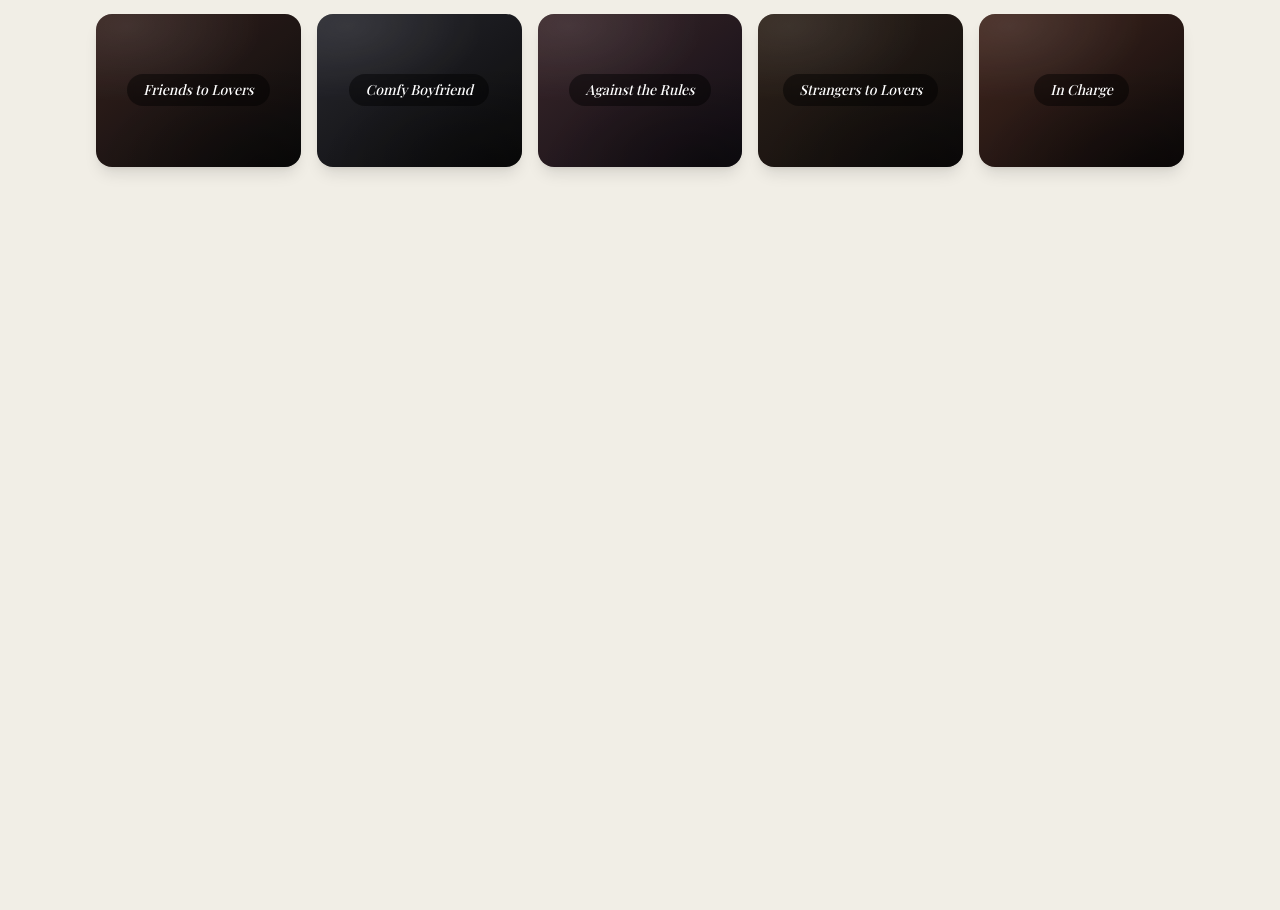
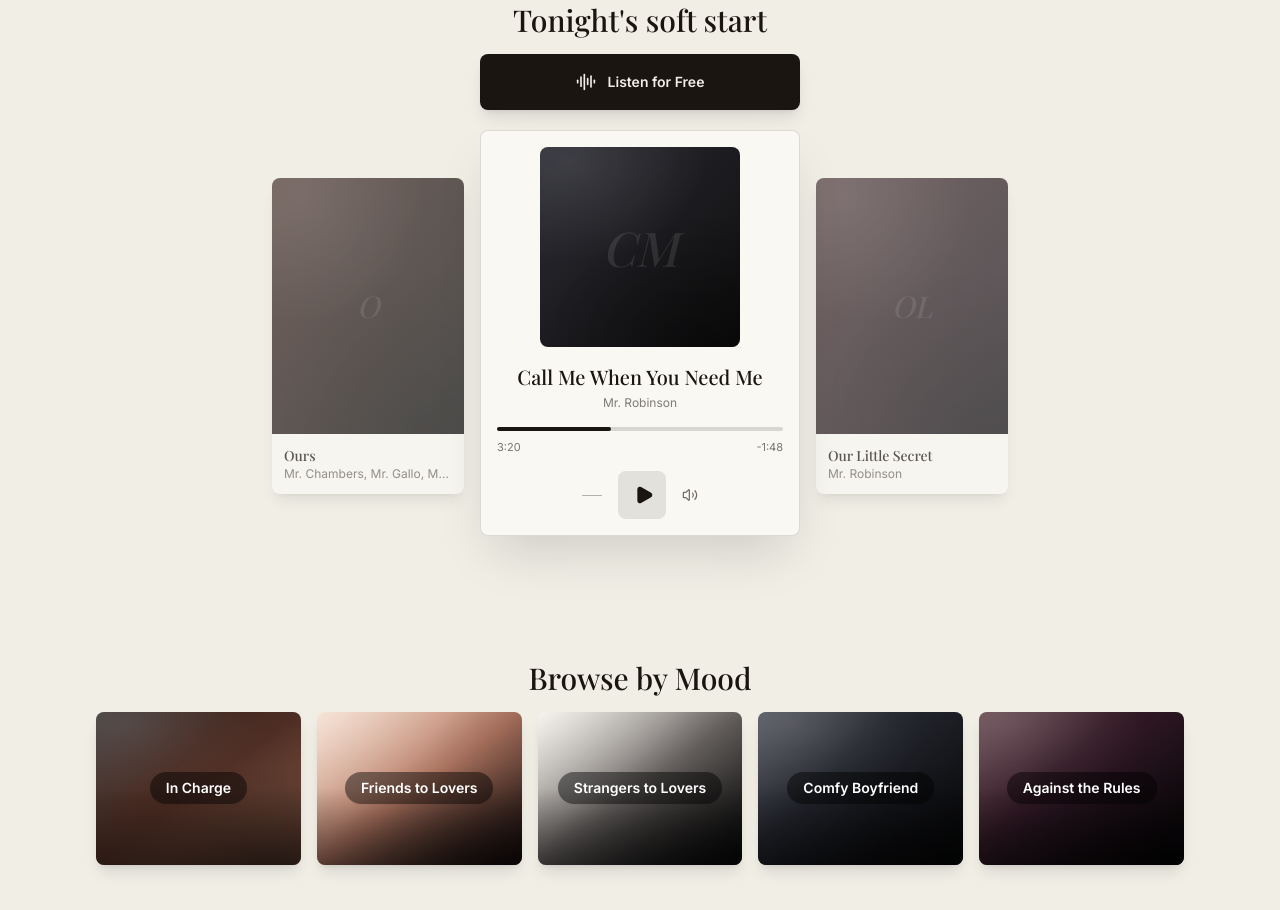
Before and after one commit to chokonaira/bks-player-prototype, a Next.js app: page / in a window 1280 px wide. Shown: the part 1402-2312 px from the top of the page. Before the commit the page ends 1713 px from the top, so only its background shows below. Built offline with nearby package versions, Linux system fonts and the light colour scheme; a web font is replaced by a local one.

Commit message:
Polish community and demo script

```diff
--- a/app/page.tsx
+++ b/app/page.tsx
@@ -1,6 +1,7 @@
 "use client";
 
 import ContinueListeningRail from "@/components/ContinueListeningRail";
+import FeaturedListenPanel from "@/components/FeaturedListenPanel";
 import HomeHeader from "@/components/HomeHeader";
 import { useLocale } from "@/components/LocaleProvider";
 import AudioShelf from "@/components/AudioShelf";
@@ -19,6 +20,8 @@ export default function Home() {
         <AudioShelf title={t("home.forYou")} audios={AUDIOS} />
 
         <AudioShelf title={t("home.newReleases")} audios={[...AUDIOS].reverse()} />
+
+        <FeaturedListenPanel />
       </Discovery>
     </>
   );
--- a/components/Discovery.tsx
+++ b/components/Discovery.tsx
@@ -6,11 +6,28 @@ import AudioCard from "./AudioCard";
 import { AUDIOS } from "@/lib/mockData";
 import { useLocale } from "./LocaleProvider";
 
-const CATEGORIES = Array.from(new Set(AUDIOS.map((a) => a.category)));
+const CATEGORY_ORDER = ["In Charge", "Friends to Lovers", "Strangers to Lovers", "Comfy Boyfriend", "Against the Rules"];
+const CATEGORIES = Array.from(new Set(AUDIOS.map((a) => a.category))).sort((a, b) => {
+  const ai = CATEGORY_ORDER.indexOf(a);
+  const bi = CATEGORY_ORDER.indexOf(b);
+  return (ai === -1 ? 99 : ai) - (bi === -1 ? 99 : bi);
+});
 
-// each mood tile borrows the cover gradient of its first audio
+const MOOD_BACKDROPS: Record<string, string> = {
+  "In Charge": "from-[#18100f] via-[#583429] to-[#c48266]",
+  "Friends to Lovers": "from-[#f5dccb] via-[#b77b65] to-[#2d1a18]",
+  "Strangers to Lovers": "from-[#f4f1eb] via-[#6f6a68] to-[#111111]",
+  "Comfy Boyfriend": "from-[#30323d] via-[#202229] to-[#090a0d]",
+  "Against the Rules": "from-[#4b2731] via-[#2d1723] to-[#09070a]",
+};
+
 const moodCover = (c: string) =>
-  AUDIOS.find((a) => a.category === c)?.cover ?? "from-stone-700 to-stone-900";
+  MOOD_BACKDROPS[c] ?? AUDIOS.find((a) => a.category === c)?.cover ?? "from-stone-700 to-stone-900";
+
+const moodTileLayout = (index: number) =>
+  index === 2
+    ? "col-span-2 aspect-[2.08/1] md:col-span-1 md:aspect-[4/3]"
+    : "aspect-[1.02/1] md:aspect-[4/3]";
 
 export default function Discovery({ children }: { children: ReactNode }) {
   const { t } = useLocale();
@@ -110,17 +127,18 @@ export default function Discovery({ children }: { children: ReactNode }) {
 
           <section className="mt-10">
             <h2 className="mb-4 text-center font-serif text-2xl text-ink md:text-3xl">{t("browse.byMood")}</h2>
-            <div className="grid grid-cols-2 gap-4 md:grid-cols-3 lg:grid-cols-5">
-              {CATEGORIES.map((c) => (
+            <div className="grid grid-cols-2 gap-2.5 md:grid-cols-3 md:gap-4 lg:grid-cols-5">
+              {CATEGORIES.map((c, index) => (
                 <button
                   key={c}
                   onClick={() => pickMood(c)}
-                  className={`group relative aspect-[4/3] overflow-hidden rounded-2xl bg-gradient-to-br ${moodCover(c)} shadow-lg shadow-black/10 transition hover:scale-[1.02]`}
+                  className={`group relative overflow-hidden rounded-lg bg-gradient-to-br ${moodCover(c)} ${moodTileLayout(index)} shadow-lg shadow-black/10 transition duration-300 hover:-translate-y-0.5 hover:shadow-xl hover:shadow-black/15`}
                 >
                   <span aria-hidden className="cover-texture" />
-                  <span className="absolute inset-0 bg-black/10 transition group-hover:bg-black/0" />
+                  <span aria-hidden className="absolute inset-0 bg-[linear-gradient(135deg,rgba(255,255,255,0.18),transparent_38%,rgba(0,0,0,0.42))] transition group-hover:opacity-80" />
+                  <span aria-hidden className="absolute inset-x-0 bottom-0 h-1/2 bg-gradient-to-t from-black/50 to-transparent" />
                   <span className="absolute inset-0 grid place-items-center px-3">
-                    <span className="rounded-full bg-black/45 px-4 py-1.5 font-serif text-sm italic text-white backdrop-blur-sm">
+                    <span className="max-w-[92%] rounded-full bg-black/45 px-3 py-1 text-center text-xs font-semibold text-white shadow-sm backdrop-blur-sm md:px-4 md:py-1.5 md:text-sm">
                       {c}
                     </span>
                   </span>
--- /dev/null
+++ b/components/FeaturedListenPanel.tsx
@@ -0,0 +1,94 @@
+"use client";
+
+import { AudioLines, Pause, Play, Volume2 } from "lucide-react";
+import { useLocale } from "@/components/LocaleProvider";
+import { usePlayer } from "@/components/PlayerProvider";
+import { AUDIOS, initials } from "@/lib/mockData";
+
+const featuredAudio = AUDIOS[1] ?? AUDIOS[0];
+const sideAudios = [AUDIOS[0], AUDIOS[2]].filter(Boolean);
+
+export default function FeaturedListenPanel() {
+  const { t } = useLocale();
+  const { current, playing, play, toggle } = usePlayer();
+  const isCurrent = current?.id === featuredAudio.id;
+
+  const onPlay = () => {
+    if (isCurrent) {
+      toggle();
+      return;
+    }
+    play(featuredAudio);
+  };
+
+  return (
+    <section className="relative my-10 overflow-hidden py-4 md:my-12 md:py-8">
+      <div className="mx-auto max-w-xl">
+        <div className="mb-5 text-center">
+          <p className="font-serif text-2xl text-ink md:text-3xl">{t("home.featuredTitle")}</p>
+          <button
+            onClick={onPlay}
+            className="mx-auto mt-4 flex h-14 w-full max-w-xs items-center justify-center gap-3 rounded-lg bg-ink px-5 text-sm font-semibold text-[rgb(var(--bg))] shadow-lg shadow-black/10 transition hover:-translate-y-0.5"
+          >
+            <AudioLines className="h-5 w-5" strokeWidth={2} />
+            {t("home.listenFree")}
+          </button>
+        </div>
+
+        <div className="relative h-[430px] md:h-[450px]">
+          <div className="absolute inset-x-[-3rem] top-12 flex justify-between gap-3 opacity-70 md:inset-x-[-5rem]">
+            {sideAudios.map((audio) => (
+              <div key={audio.id} className="w-40 overflow-hidden rounded-lg bg-surface shadow-lg shadow-black/10 md:w-48">
+                <div className={`relative aspect-[3/4] bg-gradient-to-br ${audio.cover}`}>
+                  <span aria-hidden className="cover-texture" />
+                  <span className="absolute inset-0 grid place-items-center font-serif text-3xl italic text-white/10">
+                    {initials(audio.title)}
+                  </span>
+                </div>
+                <div className="p-3">
+                  <p className="truncate font-serif text-sm text-ink">{audio.title}</p>
+                  <p className="truncate text-xs text-ink/50">{audio.voiceActor}</p>
+                </div>
+              </div>
+            ))}
+          </div>
+
+          <div className="relative mx-auto w-[82%] max-w-[320px] rounded-lg border border-ink/10 bg-surface p-4 text-center shadow-2xl shadow-black/15">
+            <div className={`relative mx-auto aspect-square w-[70%] overflow-hidden rounded-lg bg-gradient-to-br ${featuredAudio.cover}`}>
+              <span aria-hidden className="cover-texture" />
+              <span className="absolute inset-0 grid place-items-center font-serif text-5xl italic text-white/10">
+                {initials(featuredAudio.title)}
+              </span>
+            </div>
+            <h3 className="mt-4 truncate font-serif text-xl text-ink">{featuredAudio.title}</h3>
+            <p className="mt-1 truncate text-xs text-ink/55">{featuredAudio.voiceActor}</p>
+
+            <div className="mt-4 h-1 rounded-full bg-ink/15">
+              <div className="h-full w-2/5 rounded-full bg-ink" />
+            </div>
+            <div className="mt-2 flex items-center justify-between text-[11px] text-ink/45">
+              <span>3:20</span>
+              <span>-1:48</span>
+            </div>
+
+            <div className="mt-4 flex items-center justify-center gap-4">
+              <span aria-hidden className="h-px w-5 bg-ink/30" />
+              <button
+                onClick={onPlay}
+                aria-label={isCurrent && playing ? t("detail.pause") : t("detail.play")}
+                className="grid h-12 w-12 place-items-center rounded-lg bg-ink/10 text-ink transition hover:bg-coral hover:text-black"
+              >
+                {isCurrent && playing ? (
+                  <Pause className="h-5 w-5 fill-current" strokeWidth={2} />
+                ) : (
+                  <Play className="h-5 w-5 translate-x-0.5 fill-current" strokeWidth={2} />
+                )}
+              </button>
+              <Volume2 className="h-4 w-4 text-ink/50" strokeWidth={1.8} />
+            </div>
+          </div>
+        </div>
+      </div>
+    </section>
+  );
+}
--- a/lib/i18n.ts
+++ b/lib/i18n.ts
@@ -24,6 +24,8 @@ const en: Dict = {
   "home.continueListening": "Continue Listening",
   "home.forYou": "For You",
   "home.newReleases": "New Releases",
+  "home.featuredTitle": "Tonight's soft start",
+  "home.listenFree": "Listen for Free",
   "common.viewAll": "View all",
   "common.hide": "Hide",
   "search.placeholder": "Search your perfect audio",
@@ -76,6 +78,11 @@ const en: Dict = {
   "moments.viewAll": "View all",
   "moments.hide": "Hide",
   "community.sub": "Listen together, vote, and shape what we record next",
+  "community.liveRoom": "Live room",
+  "community.members": "listening",
+  "community.votesShort": "votes",
+  "community.ideasShort": "ideas",
+  "community.feedNote": "Saved by listeners",
   "community.listenAlong": "Listen-along Friday",
   "community.listenAlongNote": "This week: a brand-new Comfy Boyfriend release · 8pm EST",
   "community.voteTitle": "Vote: what should we record next?",
@@ -147,6 +154,8 @@ const es: Dict = {
   "home.continueListening": "Seguir escuchando",
   "home.forYou": "Para ti",
   "home.newReleases": "Novedades",
+  "home.featuredTitle": "Un inicio suave para esta noche",
+  "home.listenFree": "Escuchar gratis",
   "common.viewAll": "Ver todos",
   "common.hide": "Ocultar",
   "search.placeholder": "Busca tu audio perfecto",
@@ -199,6 +208,11 @@ const es: Dict = {
   "moments.viewAll": "Ver todos",
   "moments.hide": "Ocultar",
   "community.sub": "Escucha en compañía, vota y decide qué grabamos después",
+  "community.liveRoom": "Sala en vivo",
+  "community.members": "escuchando",
+  "community.votesShort": "votos",
+  "community.ideasShort": "ideas",
+  "community.feedNote": "Guardadas por oyentes",
   "community.listenAlong": "Viernes de escucha compartida",
   "community.listenAlongNote": "Esta semana: estreno de Comfy Boyfriend · 20:00 EST",
   "community.voteTitle": "Vota: ¿qué grabamos ahora?",
@@ -270,6 +284,8 @@ const fr: Dict = {
   "home.continueListening": "Reprendre l'écoute",
   "home.forYou": "Pour vous",
   "home.newReleases": "Nouveautés",
+  "home.featuredTitle": "Un départ tout doux ce soir",
+  "home.listenFree": "Écouter gratuitement",
   "common.viewAll": "Tout voir",
   "common.hide": "Masquer",
   "search.placeholder": "Cherchez votre audio parfait",
@@ -322,6 +338,11 @@ const fr: Dict = {
   "moments.viewAll": "Tout voir",
   "moments.hide": "Masquer",
   "community.sub": "Écoutez ensemble, votez et choisissez nos prochains audios",
+  "community.liveRoom": "Salon en direct",
+  "community.members": "à l'écoute",
+  "community.votesShort": "votes",
+  "community.ideasShort": "idées",
+  "community.feedNote": "Gardées par les auditeurs",
   "community.listenAlong": "Vendredi d'écoute partagée",
   "community.listenAlongNote": "Cette semaine : une nouveauté Comfy Boyfriend · 20 h EST",
   "community.voteTitle": "Votez : qu'enregistrons-nous ensuite ?",
```
Also changed, not shown: app/community/page.tsx (+96 -65 lines), 2 other files (tests, documents, lock files or other folders).
